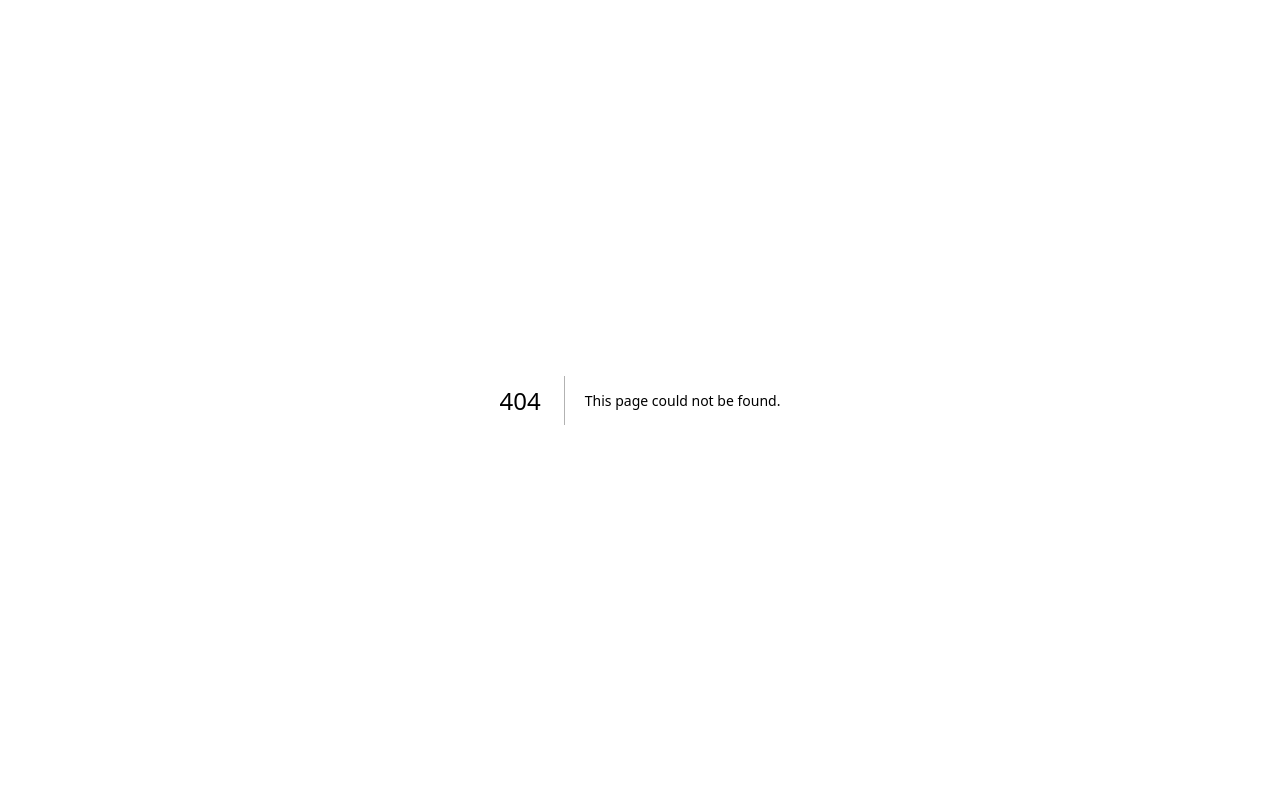
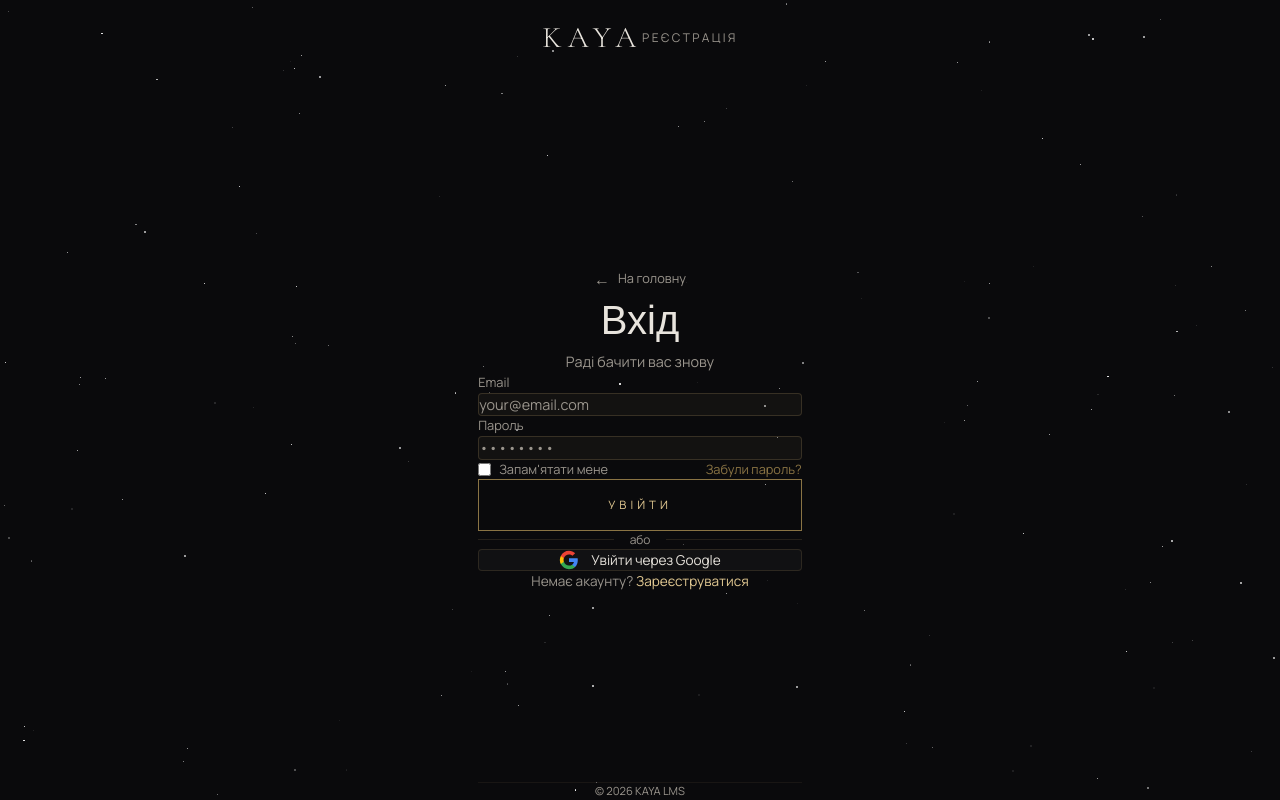
Before and after one commit to historicalalice-pixel/kaya-lms, a Next.js app in the folder web/: page /login in a window 1280 px wide. Before the commit this address had no page. Built offline with nearby package versions, Linux system fonts and the light colour scheme.

Commit message:
сторінка логіну

```diff
--- /dev/null
+++ b/web/src/app/login/page.tsx
@@ -0,0 +1,164 @@
+"use client";
+
+import { useEffect, useRef, useState } from "react";
+import Link from "next/link";
+
+export default function LoginPage() {
+  const starfieldRef = useRef<HTMLDivElement>(null);
+  const [email, setEmail] = useState("");
+  const [password, setPassword] = useState("");
+
+  useEffect(() => {
+    const field = starfieldRef.current;
+    if (!field) return;
+
+    for (let i = 0; i < 150; i++) {
+      const star = document.createElement("div");
+      star.classList.add("star");
+
+      const rand = Math.random();
+      if (rand < 0.55) star.classList.add("star--small");
+      else if (rand < 0.85) star.classList.add("star--medium");
+      else star.classList.add("star--large");
+
+      star.style.setProperty("--dur", (2 + Math.random() * 5) + "s");
+      star.style.setProperty("--delay", (Math.random() * 6) + "s");
+      star.style.left = Math.random() * 100 + "%";
+      star.style.top = Math.random() * 100 + "%";
+      field.appendChild(star);
+    }
+  }, []);
+
+  const handleSubmit = (e: React.FormEvent) => {
+    e.preventDefault();
+    // Тут буде логіка авторизації
+    console.log("Login:", { email, password });
+  };
+
+  return (
+    <div className="min-h-screen flex flex-col overflow-hidden">
+      <div ref={starfieldRef} className="starfield" />
+
+      {/* HEADER */}
+      <header className="relative z-10 w-full">
+        <div
+          className="w-full flex items-center justify-between"
+          style={{
+            paddingLeft: "clamp(16px, 5vw, 80px)",
+            paddingRight: "clamp(16px, 5vw, 80px)",
+            paddingTop: "20px",
+            paddingBottom: "20px"
+          }}
+        >
+          <Link href="/home" className="font-serif text-xl md:text-3xl tracking-[0.2em] text-[var(--text)]">
+            KAYA
+          </Link>
+          <Link href="/register" className="nav-link text-[0.8rem] md:text-[0.85rem]">
+            Реєстрація
+          </Link>
+        </div>
+      </header>
+
+      {/* MAIN CONTENT */}
+      <main className="relative z-10 flex-1 flex items-center justify-center px-4 py-8">
+        <div className="w-full max-w-[400px]">
+
+          {/* FORM HEADER */}
+          <div className="text-center mb-8">
+            <Link href="/home" className="inline-flex items-center gap-2 text-[var(--text-dim)] hover:text-[var(--gold-light)] transition-colors mb-4">
+              <span>←</span>
+              <span className="font-sans text-[0.8rem]">На головну</span>
+            </Link>
+            <h1 className="font-serif text-[2rem] md:text-[2.5rem] font-light text-[var(--text)] mb-2">
+              Вхід
+            </h1>
+            <p className="font-sans text-[0.9rem] text-[var(--text-dim)]">
+              Раді бачити вас знову
+            </p>
+          </div>
+
+          {/* FORM */}
+          <form onSubmit={handleSubmit} className="space-y-5">
+            <div>
+              <label className="block font-sans text-[0.8rem] text-[var(--text-dim)] mb-2">
+                Email
+              </label>
+              <input
+                type="email"
+                value={email}
+                onChange={(e) => setEmail(e.target.value)}
+                className="w-full bg-[rgba(201,169,110,0.05)] border border-[rgba(201,169,110,0.2)] rounded px-4 py-3 font-sans text-[0.9rem] text-[var(--text)] placeholder:text-[var(--text-dim)] focus:border-[var(--gold-light)] focus:outline-none transition-colors"
+                placeholder="your@email.com"
+                required
+              />
+            </div>
+
+            <div>
+              <label className="block font-sans text-[0.8rem] text-[var(--text-dim)] mb-2">
+                Пароль
+              </label>
+              <input
+                type="password"
+                value={password}
+                onChange={(e) => setPassword(e.target.value)}
+                className="w-full bg-[rgba(201,169,110,0.05)] border border-[rgba(201,169,110,0.2)] rounded px-4 py-3 font-sans text-[0.9rem] text-[var(--text)] placeholder:text-[var(--text-dim)] focus:border-[var(--gold-light)] focus:outline-none transition-colors"
+                placeholder="••••••••"
+                required
+              />
+            </div>
+
+            <div className="flex items-center justify-between text-[0.8rem]">
+              <label className="flex items-center gap-2 cursor-pointer">
+                <input type="checkbox" className="accent-[var(--gold)]" />
+                <span className="text-[var(--text-dim)]">Запам'ятати мене</span>
+              </label>
+              <Link href="/forgot-password" className="text-[var(--gold-dim)] hover:text-[var(--gold-light)] transition-colors">
+                Забули пароль?
+              </Link>
+            </div>
+
+            <button type="submit" className="hero-cta w-full mt-6">
+              Увійти
+            </button>
+          </form>
+
+          {/* DIVIDER */}
+          <div className="flex items-center gap-4 my-8">
+            <div className="flex-1 h-[1px] bg-[rgba(201,169,110,0.15)]"></div>
+            <span className="font-sans text-[0.75rem] text-[var(--text-dim)]">або</span>
+            <div className="flex-1 h-[1px] bg-[rgba(201,169,110,0.15)]"></div>
+          </div>
+
+          {/* GOOGLE LOGIN */}
+          <button className="w-full flex items-center justify-center gap-3 bg-[rgba(255,255,255,0.03)] border border-[rgba(201,169,110,0.15)] rounded px-4 py-3 font-sans text-[0.85rem] text-[var(--text)] hover:border-[var(--gold-dim)] transition-colors">
+            <svg className="w-5 h-5" viewBox="0 0 24 24">
+              <path fill="#4285F4" d="M22.56 12.25c0-.78-.07-1.53-.2-2.25H12v4.26h5.92c-.26 1.37-1.04 2.53-2.21 3.31v2.77h3.57c2.08-1.92 3.28-4.74 3.28-8.09z"/>
+              <path fill="#34A853" d="M12 23c2.97 0 5.46-.98 7.28-2.66l-3.57-2.77c-.98.66-2.23 1.06-3.71 1.06-2.86 0-5.29-1.93-6.16-4.53H2.18v2.84C3.99 20.53 7.7 23 12 23z"/>
+              <path fill="#FBBC05" d="M5.84 14.09c-.22-.66-.35-1.36-.35-2.09s.13-1.43.35-2.09V7.07H2.18C1.43 8.55 1 10.22 1 12s.43 3.45 1.18 4.93l2.85-2.22.81-.62z"/>
+              <path fill="#EA4335" d="M12 5.38c1.62 0 3.06.56 4.21 1.64l3.15-3.15C17.45 2.09 14.97 1 12 1 7.7 1 3.99 3.47 2.18 7.07l3.66 2.84c.87-2.6 3.3-4.53 6.16-4.53z"/>
+            </svg>
+            Увійти через Google
+          </button>
+
+          {/* REGISTER LINK */}
+          <p className="text-center mt-8 font-sans text-[0.85rem] text-[var(--text-dim)]">
+            Немає акаунту?{" "}
+            <Link href="/register" className="text-[var(--gold-light)] hover:underline">
+              Зареєструватися
+            </Link>
+          </p>
+
+        </div>
+      </main>
+
+      {/* FOOTER */}
+      <footer className="relative z-10 py-4 px-4 border-t border-[rgba(201,169,110,0.08)]">
+        <div className="max-w-[1400px] mx-auto flex items-center justify-center">
+          <span className="font-sans text-[0.7rem] text-[var(--text-dim)]">
+            © 2026 KAYA LMS
+          </span>
+        </div>
+      </footer>
+    </div>
+  );
+}
```
